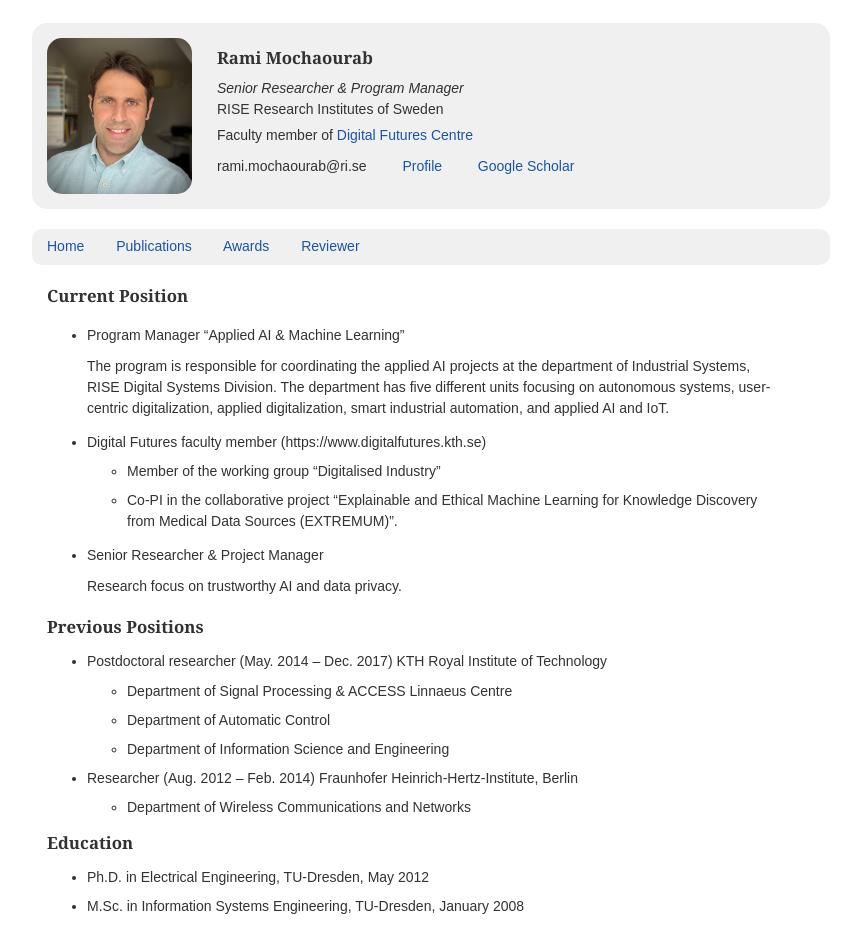
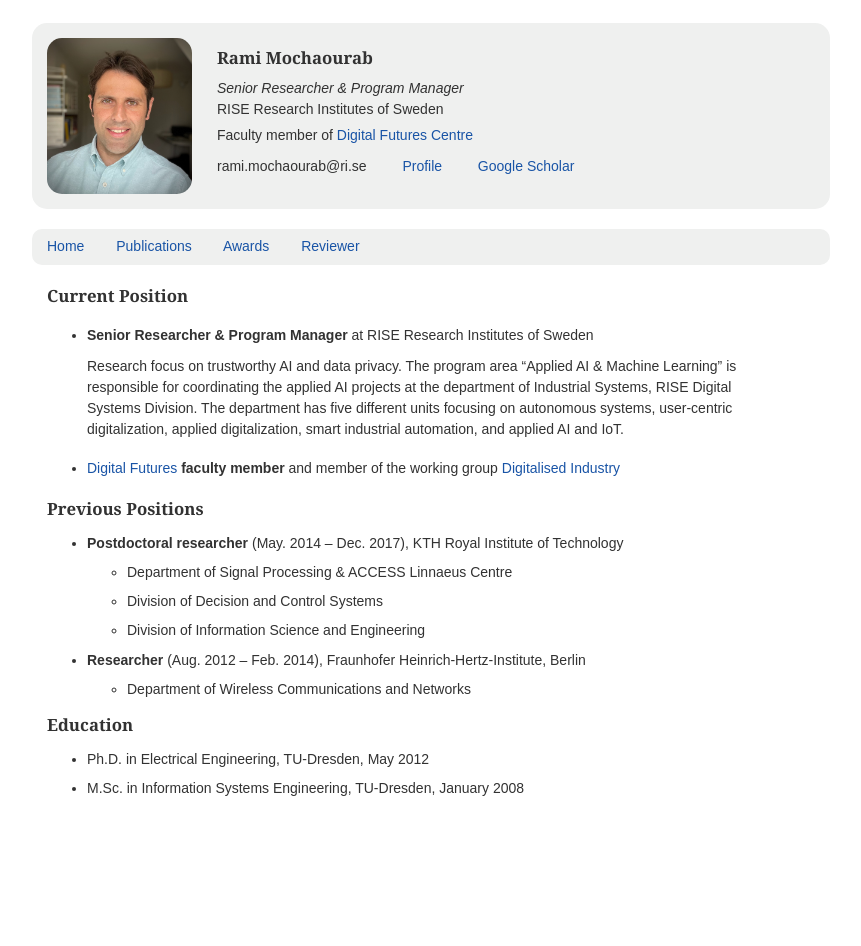
Before and after one commit to rami-mochaourab/rami-mochaourab.github.io, a Jekyll site: the page built from index.md, in a window 1280 px wide. Shown: the whole page, without its empty margins (224-1085 px from the left). Built offline with Jekyll 4.4.1, drawn with Linux system fonts in a browser that asks for light colours; after the commit the page ends 900 px from its top, so only the background shows below that.

Commit message:
Update index.md

```diff
--- a/index.md
+++ b/index.md
@@ -4,25 +4,19 @@
 ---
 ### Current Position
 
-* Program Manager "Applied AI & Machine Learning"
+* **Senior Researcher & Program Manager** at RISE Research Institutes of Sweden
 
-	The program is responsible for coordinating the applied AI projects at the department of Industrial Systems, RISE Digital Systems Division. The department has five different units focusing on autonomous systems, user-centric digitalization, applied digitalization, smart industrial automation, and applied AI and IoT.
+	Research focus on trustworthy AI and data privacy. The program area "Applied AI & Machine Learning" is responsible for coordinating the applied AI projects at the department of Industrial Systems, RISE Digital Systems Division. The department has five different units focusing on autonomous systems, user-centric digitalization, applied digitalization, smart industrial automation, and applied AI and IoT.
 
-* Digital Futures faculty member (https://www.digitalfutures.kth.se)
-	* Member of the working group "Digitalised Industry"
-	* Co-PI in the collaborative project "Explainable and Ethical Machine Learning for Knowledge Discovery from Medical Data Sources (EXTREMUM)".
-
-* Senior Researcher & Project Manager
-
-	Research focus on trustworthy AI and data privacy.
+* **[Digital Futures](https://www.digitalfutures.kth.se) faculty member** and member of the working group [Digitalised Industry](https://www.digitalfutures.kth.se/about/governance/working-groups/digitalized-industry/)
 
 ### Previous Positions
 
-* Postdoctoral researcher (May. 2014 – Dec. 2017) KTH Royal Institute of Technology
+* **Postdoctoral researcher** (May. 2014 – Dec. 2017), KTH Royal Institute of Technology
 	* Department of Signal Processing & ACCESS Linnaeus Centre
-	* Department of Automatic Control
-	* Department of Information Science and Engineering
-* Researcher (Aug. 2012 – Feb. 2014) Fraunhofer Heinrich-Hertz-Institute, Berlin
+	* Division of Decision and Control Systems
+	* Division of Information Science and Engineering
+* **Researcher** (Aug. 2012 – Feb. 2014), Fraunhofer Heinrich-Hertz-Institute, Berlin
 	* Department of Wireless Communications and Networks
 
 ### Education
```
